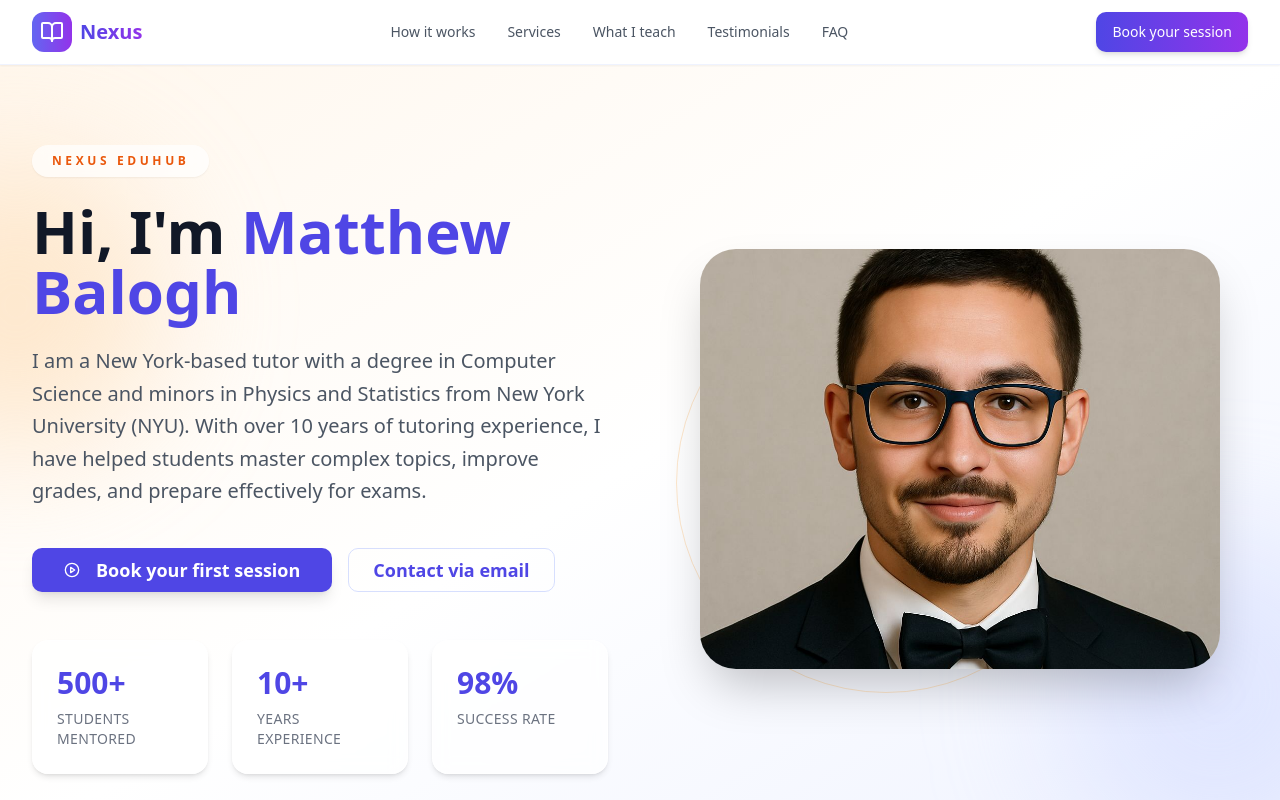
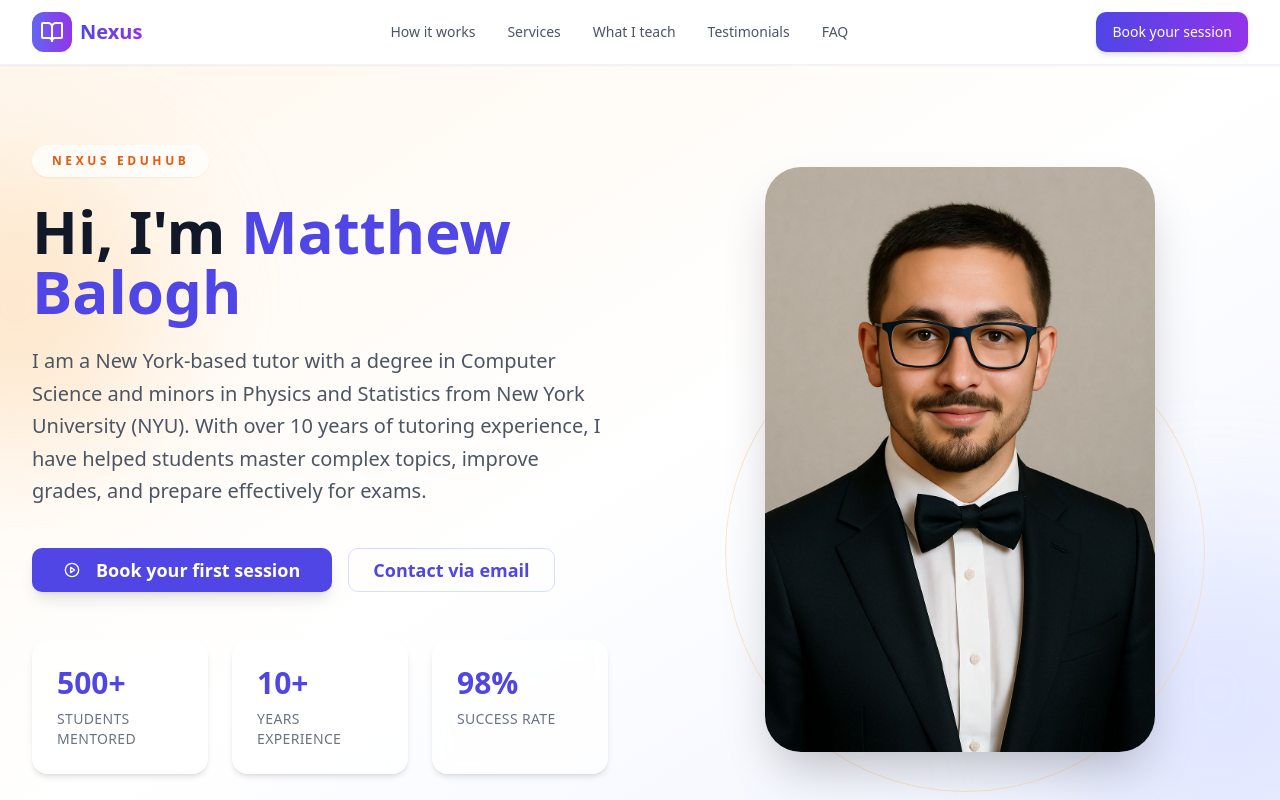
Before and after one commit to coderoofsit/Coderoof-Tutoring-website, a React (Vite) app: page / in a window 1280 px wide. Shown: the top 800 px of the page. Built offline with nearby package versions, Linux system fonts and the light colour scheme.

Commit message:
image card fixed

```diff
--- a/src/index.css
+++ b/src/index.css
@@ -180,7 +180,11 @@ All colors MUST be HSL.
   }
 
   .hero-image-crop {
-    object-position: center 20%;
+    display: block;
+    width: 100%;
+    height: auto;
+    object-fit: contain;
+    object-position: center;
   }
 }
 
--- a/src/pages/LandingPage.tsx
+++ b/src/pages/LandingPage.tsx
@@ -1,7 +1,6 @@
 import { useEffect, useRef, useState } from "react";
 import { Button } from "@/components/ui/button";
-import { Card, CardContent, CardDescription, CardHeader, CardTitle } from "@/components/ui/card";
-import { Badge } from "@/components/ui/badge";
+import { Card, CardContent, CardHeader, CardTitle } from "@/components/ui/card";
 import {
   BookOpen,
   BarChart3,
@@ -295,13 +294,13 @@ const LandingPage = () => {
               </div>
             </div>
             <div className="relative w-full lg:w-1/2">
-              <div className="relative mx-auto h-[420px] w-full max-w-[520px]">
-                <div className="absolute inset-0 rounded-[44px] bg-gradient-to-br from-orange-200/80 via-orange-100/60 to-transparent" />
-                <div className="absolute -bottom-6 -left-6 h-[420px] w-[420px] rounded-full border border-orange-200/60" />
+              <div className="relative mx-auto w-full max-w-[390px]">
+                <div className="pointer-events-none absolute inset-0 rounded-[44px] bg-gradient-to-br from-orange-200/80 via-orange-100/60 to-transparent" />
+                <div className="pointer-events-none absolute -bottom-10 -left-10 h-[480px] w-[480px] rounded-full border border-orange-200/60" />
                 <img
                   src="/assets/Matthew.jpg"
                   alt="Portrait of tutor wearing glasses and a bow tie"
-                  className="relative z-10 h-full w-full rounded-[36px] object-cover shadow-2xl hero-image-crop"
+                  className="relative z-10 block w-full rounded-[36px] shadow-2xl hero-image-crop"
                 />
               </div>
             </div>
```
